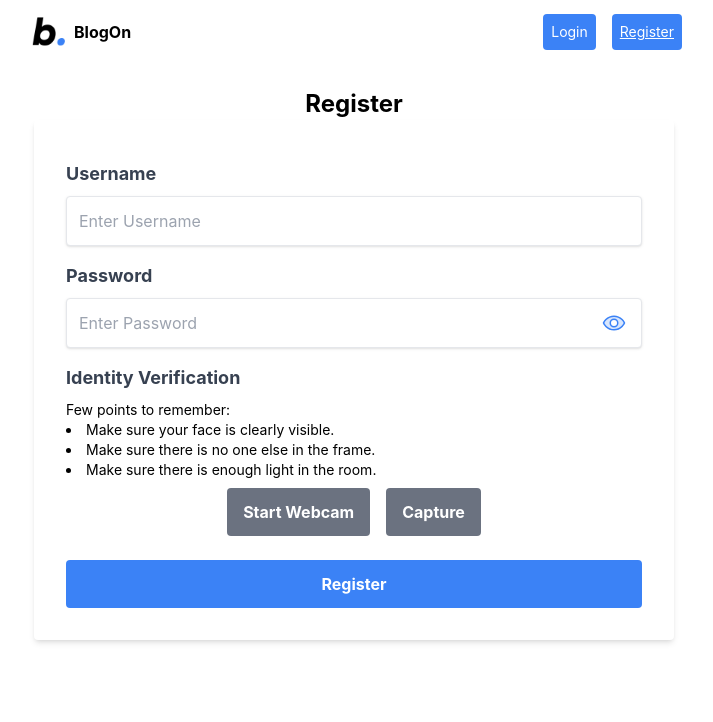
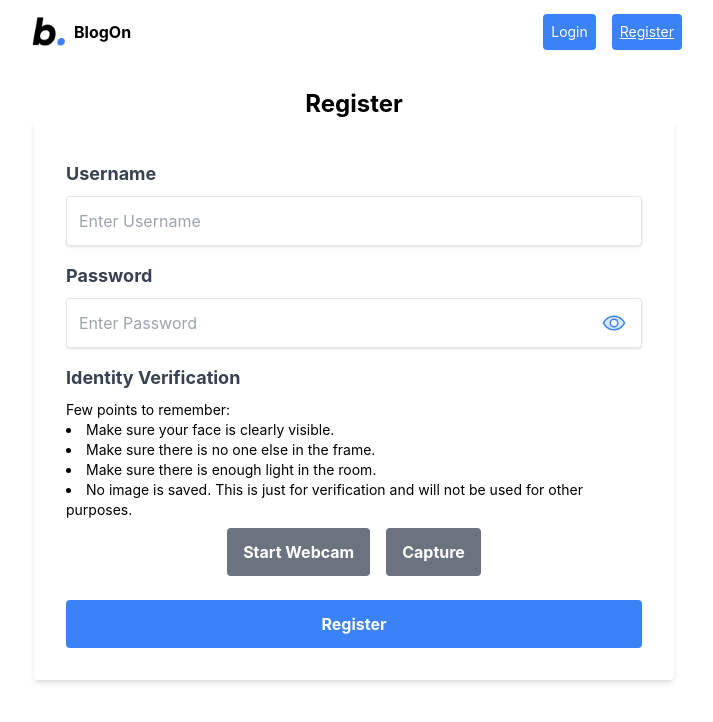
Before and after one commit to shm-dsgn/BlogOn, a React (Create React App) app: page /register in a window 1280 px wide. Shown: the top 722 px of the page, without its empty margins (286-999 px from the left). Built offline with nearby package versions, Linux system fonts and the light colour scheme.

Commit message:
minor text addition

```diff
--- a/src/components/WebcamCapture.tsx
+++ b/src/components/WebcamCapture.tsx
@@ -108,6 +108,7 @@ const WebcamCapture = (props: PredictionProps) => {
             <li>Make sure your face is clearly visible.</li>
             <li>Make sure there is no one else in the frame.</li>
             <li>Make sure there is enough light in the room.</li>
+            <li>No image is saved. This is just for verification and will not be used for other purposes.</li>
           </ul>
           <div className="flex justify-center gap-4">
             <button
```
